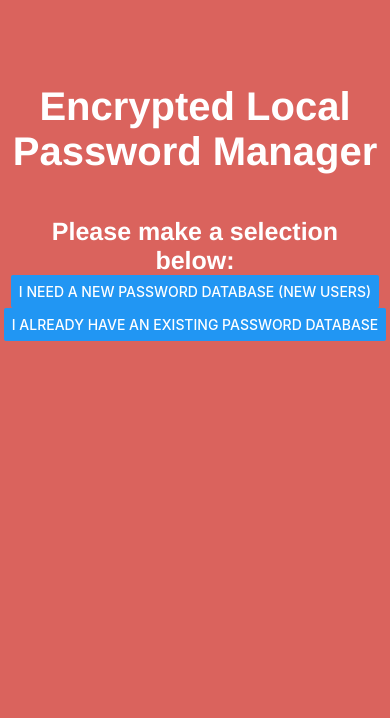
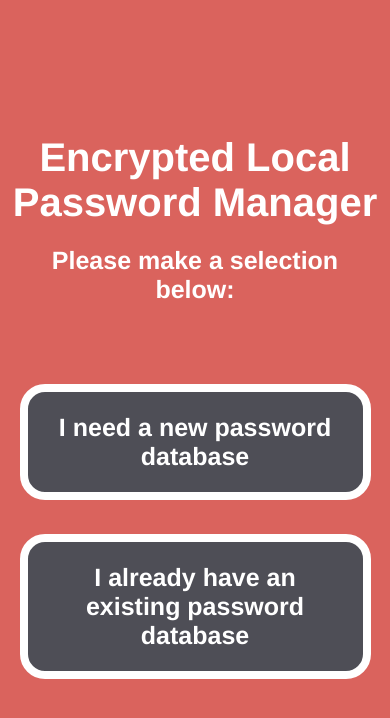
Before and after one commit to LuuAlex/EncryptedLocalPasswordApp, a React Native app: screen / in a window 390 px wide. Shown: the top 718 px of the page. Built offline with nearby package versions, Linux system fonts and the light colour scheme.

Commit message:
finished opening screen ui

```diff
--- a/App.js
+++ b/App.js
@@ -1,61 +1,72 @@
-import { StatusBar } from 'expo-status-bar';
-import { StyleSheet, Text, View, Dimensions, Button } from 'react-native';
+import { StatusBar } from "expo-status-bar";
+import { StyleSheet, Text, View, Dimensions, TouchableOpacity } from "react-native";
 
 export default function App() {
   return (
     <View style={styles.container}>
       <Text style={styles.h1}>Encrypted Local Password Manager</Text>
       <Text style={styles.p}>Please make a selection below:</Text>
-      <Button
-        style={styles.button}
-        onPress={null}
-        title='I need a new password database (new users)' />
-      <Button
-        style={styles.button}
-        onPress={null}
-        title='I already have an existing password database' />
+      <View style={styles.buttonGroup}>
+        <View style={styles.button}>
+          <TouchableOpacity
+            style={styles.buttonButton}
+            onPress={null}
+          >
+            <Text style={styles.p}>I need a new password database</Text>
+          </TouchableOpacity>
+        </View>
+        <View style={styles.button}>
+          <TouchableOpacity
+            style={styles.buttonButton}
+            onPress={null}
+          >
+            <Text style={styles.p}>I already have an existing password database</Text>
+          </TouchableOpacity>
+        </View>
+      </View>
       <StatusBar style="auto" />
     </View>
   );
 }
 
-var {height, width} = Dimensions.get('window');
+var { height, width } = Dimensions.get("window");
 const styles = StyleSheet.create({
   container: {
     flex: 1,
-    backgroundColor: '#da635d',
-    alignItems: 'center',
+    backgroundColor: "#da635d",
+    alignItems: "center",
   },
   h1: {
-    marginTop: height * 0.1,
-    marginLeft: width * 0.02,
-    marginRight: width * 0.02,
-    fontFamily: 'Helvetica',
-    color: '#fff',
-    fontWeight: 'bold',
+    marginTop: height * 0.16,
+    marginHorizontal: width * 0.02,
+    fontFamily: "Helvetica",
+    color: "#fff",
+    fontWeight: "bold",
     fontSize: 40,
-    textAlign: 'center',
+    textAlign: "center",
   },
   p: {
+    marginVertical: height * 0.025,
+    marginHorizontal: width * 0.05,
+    fontFamily: "Helvetica",
+    color: "#fff",
+    fontWeight: "bold",
+    fontSize: 25,
+    textAlign: "center",
+  },
+  buttonGroup: {
     marginTop: height * 0.05,
-    marginLeft: width * 0.05,
-    marginRight: width * 0.05,
-    fontFamily: 'Helvetica',
-    color: '#fff',
-    fontWeight: 'bold',
-    fontSize: 25,
-    textAlign: 'center',
   },
   button: {
-    marginTop: height * 0.2,
-    marginLeft: width * 0.05,
-    marginRight: width * 0.05,
-    fontFamily: 'Helvetica',
-    color: '#fff',
-    backgroundColor: '#fff',
-    fontWeight: 'bold',
-    fontSize: 25,
-    textAlign: 'center',
+    marginVertical: height * 0.02,
+    marginHorizontal: width * 0.05,
+  },
+  buttonButton: {
+    borderWidth: 8,
+    borderStyle: 'solid',
+    borderRadius: 25,
+    borderColor: '#fff',
+    backgroundColor: '#4e4e56'
   },
 });
 
```
